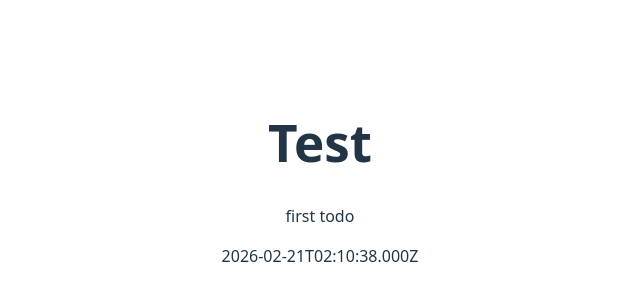
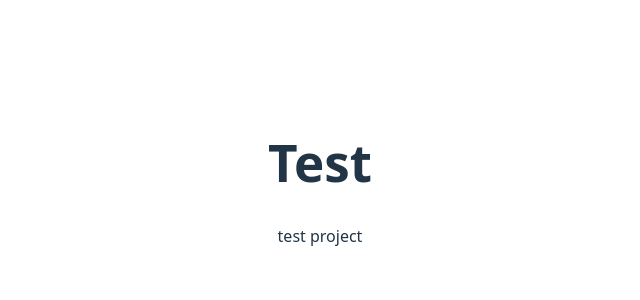
Before and after one commit to miura-188cm/react-router-v6-prac, a React (Vite) app in the folder todo/: page / in a window 1280 px wide. Shown: the part 218-518 px from the top of the page, without its empty margins (320-960 px from the left). Built offline with nearby package versions, Linux system fonts and the light colour scheme.

Commit message:
遅延読み込みさせるように変更

```diff
--- a/todo/src/App.tsx
+++ b/todo/src/App.tsx
@@ -1,18 +1,20 @@
 import { useAtom } from 'jotai'
-import { todoAtom } from './state'
+import { projectAtom } from './state'
+import { lazyLoad } from './lazyLoad'
 import './App.css'
 
-
+export const loader = async () => {
+  return await lazyLoad()
+}
 function App() {
-  const [todos,] = useAtom(todoAtom)
+  const [projects,] = useAtom(projectAtom)
   return (
     <div>
       <h1>Test</h1>
-      {todos.map(t => {
+      {projects.map(p => {
         return (
-          <div key={t.id}>
-            <p>{t.title}</p>
-            <p>{t.due.toISOString()}</p>
+          <div>
+            <p key={p.id}>{p.title}</p>
           </div>
         )
       })}
```
